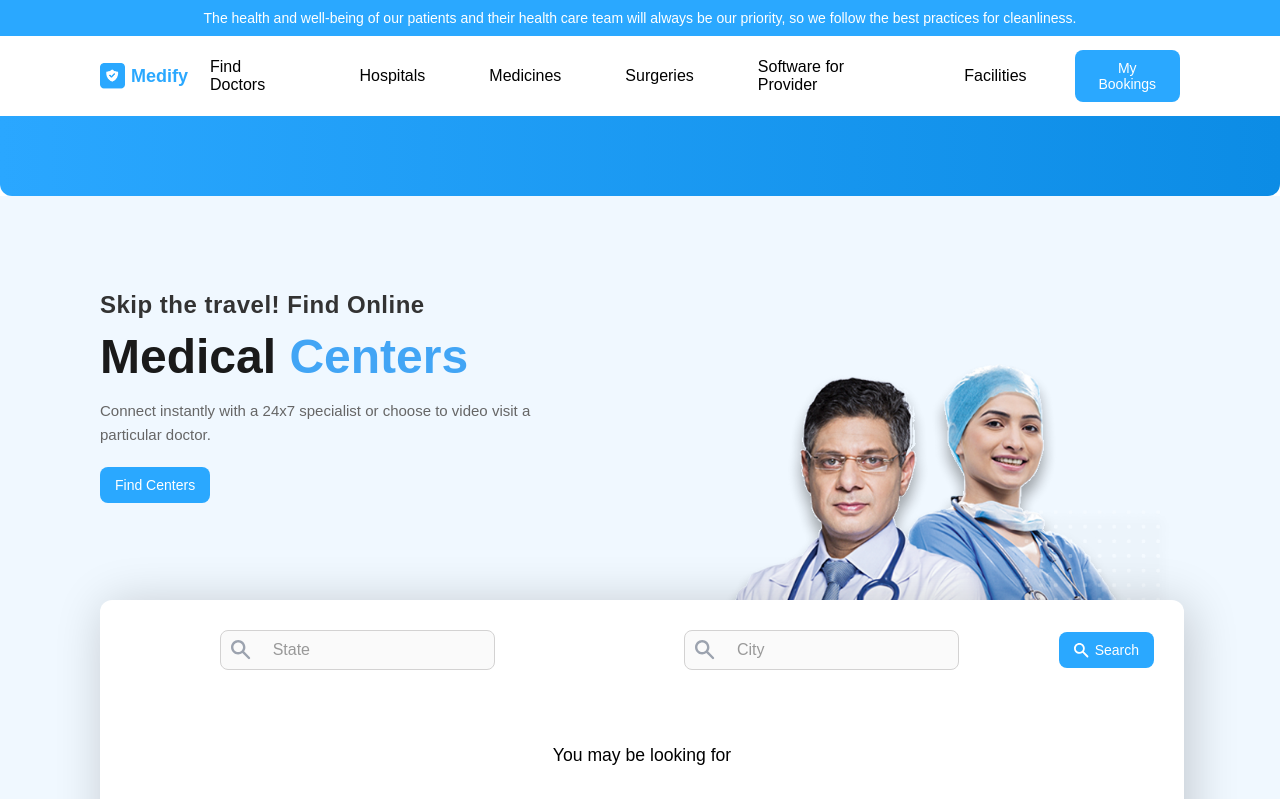
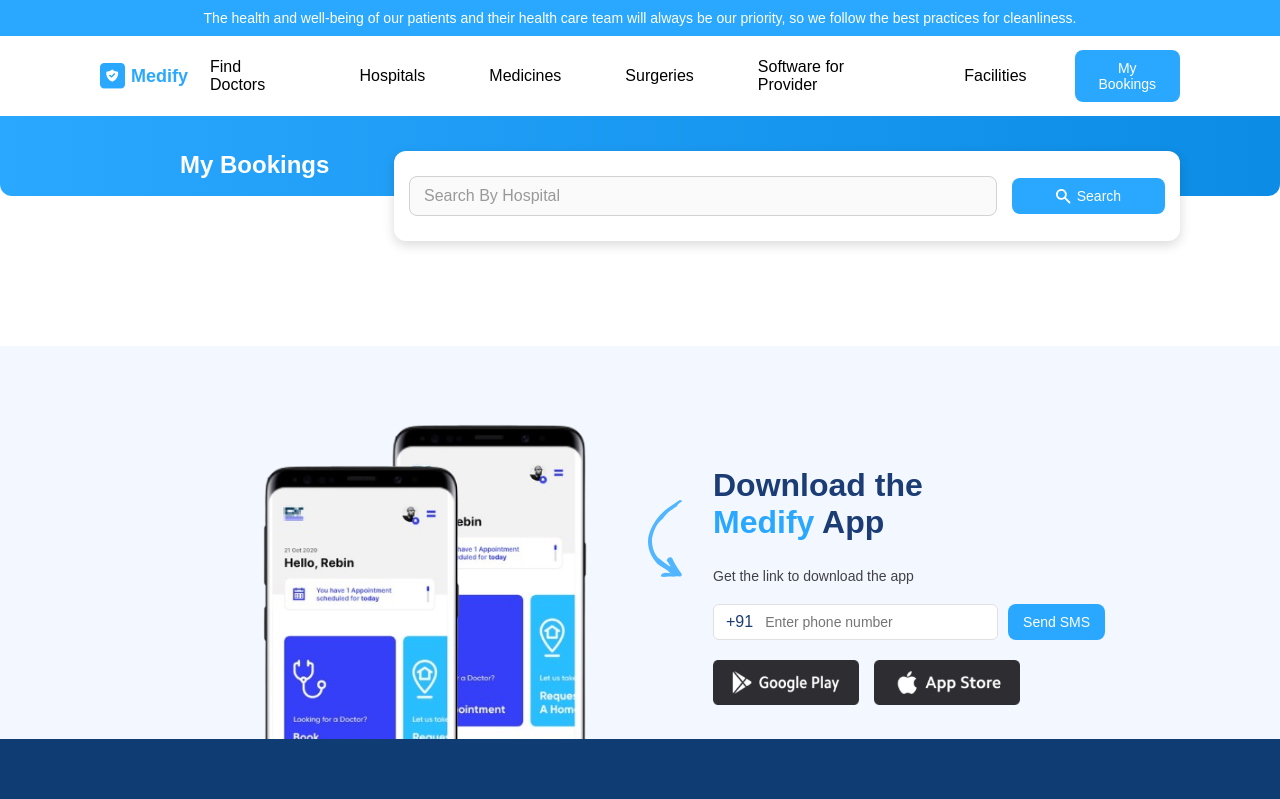
Before and after one commit to vivekreck/xmedify, a React (Vite) app: page /mybookings in a window 1280 px wide. Shown: the top 799 px of the page. Built offline with nearby package versions, Linux system fonts and the light colour scheme.

Commit message:
MyBookings-SearchSection implemented

```diff
--- a/src/App.tsx
+++ b/src/App.tsx
@@ -1,6 +1,7 @@
 import { BrowserRouter, Routes, Route } from "react-router-dom";
 import Home from "./pages/Home";
 import { FindDoctors } from "./pages/FindDoctors";
+import { MyBookings } from "./pages/MyBookings";
 
 function App() {
   return (
@@ -8,6 +9,7 @@
       <Routes>
         <Route path="/" element={<Home />} />
         <Route path="/finddoctors" element={<FindDoctors />} />
+        <Route path="/mybookings" element={<MyBookings />} />
         <Route path="*" element={<Home />} />
       </Routes>
     </BrowserRouter>
--- a/src/components/common/SearchInput.tsx
+++ b/src/components/common/SearchInput.tsx
@@ -5,13 +5,13 @@
   placeholder: string;
   handleSearch: (searchTerm: string) => void;
   style?: React.CSSProperties;
-  icon: ReactNode;
+  icon?: ReactNode;
 }
 
 const SearchInput: React.FC<SearchInputProps> = ({ placeholder, handleSearch, style, icon }) => {
   return (
     <div className={styles.searchContainer} style={style}>
-      <div className={styles.searchIcon}>{icon}</div>
+      {icon && <div className={styles.searchIcon}>{icon}</div>}
       <input
         type="text"
         className={styles.searchInput}
--- /dev/null
+++ b/src/components/features/MyBookings/SearchSection.module.css
@@ -0,0 +1,33 @@
+.wrapper {
+  position: relative;
+  height: 150px;
+  padding: 0px 100px;
+}
+
+.inner {
+  position: absolute;
+  top: -45px;
+  left: 100px;
+  right: 100px;
+
+  display: flex;
+  justify-content: space-between;
+  align-items: flex-start;
+}
+
+.pageHeading {
+  color: white;
+  margin-top: 0px;
+  margin-left: 80px;
+}
+
+.searchContainer {
+  display: flex;
+  align-items: center;
+  padding: 25px 15px;
+  border-radius: 12px;
+  box-shadow: 0 4px 12px rgba(0, 0, 0, 0.15);
+  background-color: white;
+  gap: 15px;
+  width: 70%;
+}
--- /dev/null
+++ b/src/components/features/MyBookings/SearchSection.tsx
@@ -0,0 +1,28 @@
+import SearchIcon from "../../../assets/icons/SearchIcon";
+import { Button } from "../../common/Button";
+import SearchInput from "../../common/SearchInput";
+import styles from "./SearchSection.module.css";
+
+export const SearchSection = () => {
+  function handleSearch(searchTerm: string) {
+    console.log(searchTerm);
+  }
+  return (
+    <section className={styles.wrapper}>
+      <div className={styles.inner}>
+        <h1 className={styles.pageHeading}>My Bookings</h1>
+
+        <div className={styles.searchContainer}>
+          <SearchInput
+            placeholder="Search By Hospital"
+            handleSearch={handleSearch}
+            style={{ width: "100%", margin: "0px", padding: "0px" }}
+          />
+          <Button style={{ width: "25%" }}>
+            <SearchIcon color="#fff" height="15" width="15" /> Search
+          </Button>
+        </div>
+      </div>
+    </section>
+  );
+};
--- a/src/components/layout/Navbar.tsx
+++ b/src/components/layout/Navbar.tsx
@@ -2,12 +2,17 @@
 import logo from "../../assets/icons/logo.png";
 import { Button } from "../common/Button";
 import styles from "./Navbar.module.css";
-import { Link, useLocation } from "react-router-dom";
+import { Link, useLocation, useNavigate } from "react-router-dom";
 
 export const Navbar: React.FC = () => {
   const location = useLocation();
+  const navigate = useNavigate();
 
   const isHome = location.pathname === "/";
+
+  function handleClick() {
+    navigate("/mybookings");
+  }
   return (
     <nav className={isHome ? styles.navbarHome : styles.navbar}>
       <div className={isHome ? styles.navbarContainerHome : styles.navbarContainer}>
@@ -47,7 +52,7 @@
             </Link>
           </li>
           <li className={`${styles.navbarItem} ${location.pathname === "/" ? styles.active : ""}`}>
-            <Button>My Bookings</Button>
+            <Button onClick={handleClick}>My Bookings</Button>
           </li>
         </ul>
       </div>
--- /dev/null
+++ b/src/pages/MyBookings.tsx
@@ -0,0 +1,15 @@
+import { SearchSection } from "../components/features/MyBookings/SearchSection";
+import { CTASection } from "../components/features/Home/CTASection";
+import Footer from "../components/layout/Footer";
+import { Header } from "../components/layout/Header";
+
+export const MyBookings = () => {
+  return (
+    <div>
+      <Header />
+      <SearchSection />
+      <CTASection />
+      <Footer />
+    </div>
+  );
+};
```
